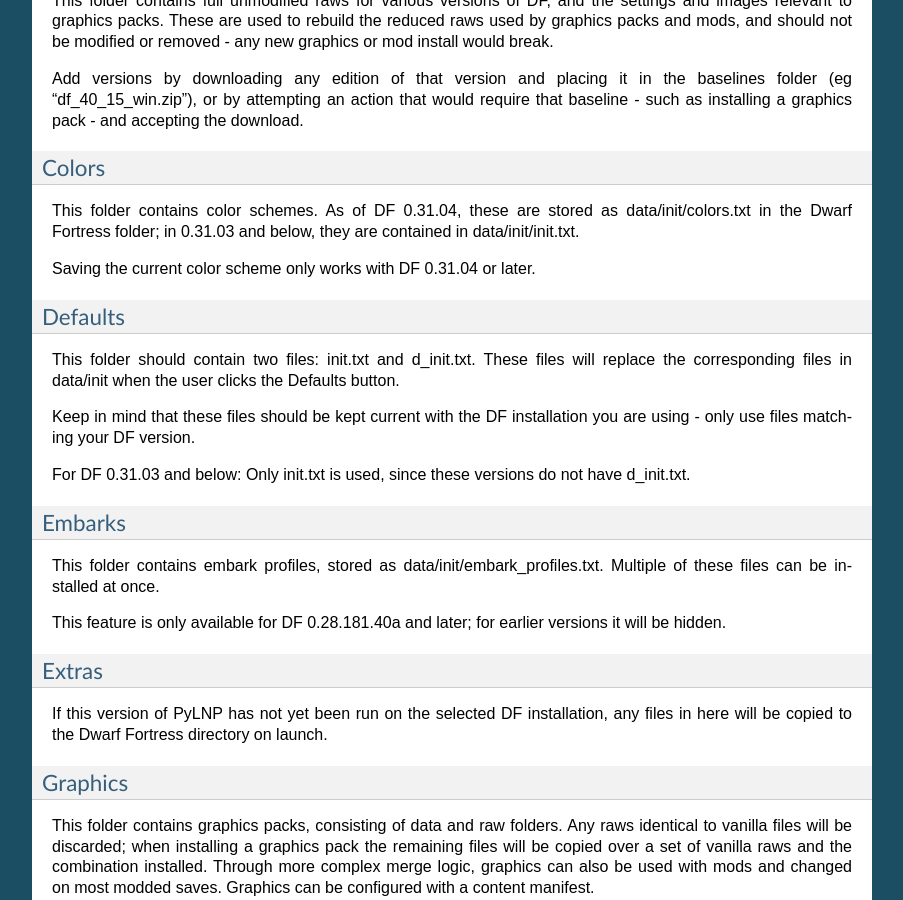
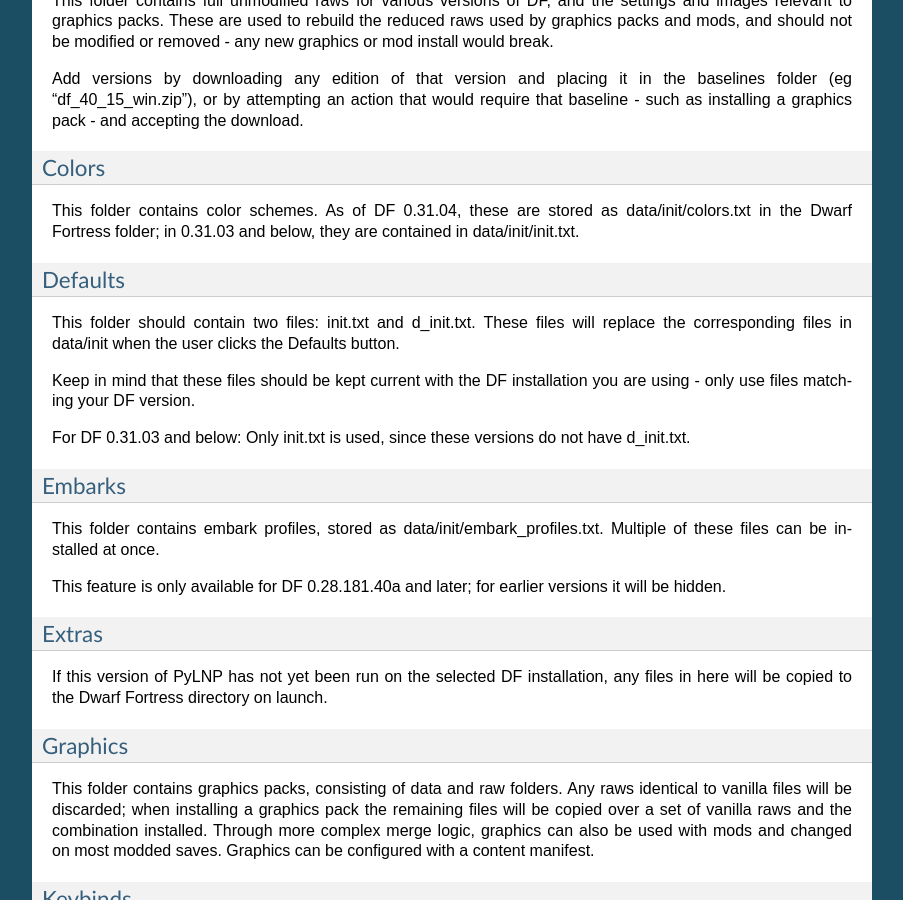
Before and after one commit to Pidgeot/python-lnp, a Sphinx documentation site: the page built from docs/content.rst, in a window 1280 px wide and 900 px high, scrolled down 3067 px. Shown: the whole window, without its empty margins (198-1101 px from the left). Built offline with Sphinx 7.4.7, drawn with Linux system fonts in a browser that asks for light colours; the version number could not be read and is left out; part of the change alters nothing that is shown.

```diff
--- a/docs/content.rst
+++ b/docs/content.rst
@@ -168,8 +168,6 @@ Colors
 This folder contains color schemes. As of DF 0.31.04, these are stored as
 data/init/colors.txt in the Dwarf Fortress folder; in 0.31.03 and below, they
 are contained in data/init/init.txt.
-
-Saving the current color scheme only works with DF 0.31.04 or later.
 
 Defaults
 --------
--- a/docs/developer.rst
+++ b/docs/developer.rst
@@ -3,17 +3,42 @@ PyLNP Developer Reference
 
 This document will describe PyLNP from a developer's perspective.
 
-
-Modifying the source code
-=========================
+Licensing
+=========
 PyLNP is licensed under the ISC license (see ``COPYING.txt``), which essentially
 allows you to modify and distribute changes as you see fit. (This only
 applies to the launcher. Any bundled utilities, graphics packs, etc. have
 their own licenses; refer to those projects separately.)
 
+Acquiring the source code
+=========================
+The source code is available at `Bitbucket <https://bitbucket.org/Pidgeot/python-lnp>` in the form of a Mercurial repository.
 
-List of Modules:
-================
+In addition to Bitbucket and Mercurial, a Git mirror is available on `Github <https://github.com/Pidgeot/python-lnp>`.
+
+If you wish to contribute to PyLNP development, you are free to submit pull requests to whichever of these two repositories you prefer. Changes made on one automatically get synced to the other, usually within 15 minutes.
+
+Coding guidelines
+=================
+- All code should be compatible with both Python 2 and Python 3. The reason for this is mainly to ensure as much compatibility as possible. Python 2, in particular, is required for building binaries.
+
+- All source files must start with the following preamble (followed by a blank line for separation)::
+
+    #!/usr/bin/env python
+    # -*- coding: utf-8 -*-
+    """<module docstring>"""
+    from __future__ import print_function, unicode_literals, absolute_import
+
+- As a rule of thumb, `PEP 8 <https://www.python.org/dev/peps/pep-0008/>` should be followed. *In particular*, `pylint` should return no errors or warnings when run on the source code (using the provided `pylintrc` file). Any and all messages generated by `pylint` must either be fixed or explicitly suppressed on a case-by-case basis. Formatting-related messages (line length, indentation, etc.) must *always* be fixed. Examples of valid suppressions:
+
+  - PyInstaller requires a certain package to appear in an `import` statement in order to create working binaries, but the statement doesn't need to actually run at any point in time. Here, it is valid to place the `import` statement in an `if False:` block and suppress the resulting `using-constant-test` message.
+  - A package needs to be imported with a different name in Python 2 compared with Python 3. Here, the resulting import-error message should be suppressed.
+  - Inner functions defined for the purpose of callbacks are permitted to not have docstrings, but the warning for this must be suppressed for the individual function.
+
+- PyLNP is divided into two main components: `core`, which is the main application, and `tkgui`, which represents the UI. The UI *must only* perform non-UI work by calling into functions of the `core` library. This is to simplify implementation of alternative user interfaces. Where possible, `core` methods should not call into the UI; in cases where this is unavoidable, the method must be documented in the `UI` class defined in `lnp.py`.
+
+List of Modules
+===============
 
 .. toctree::
    :maxdepth: 1
```
